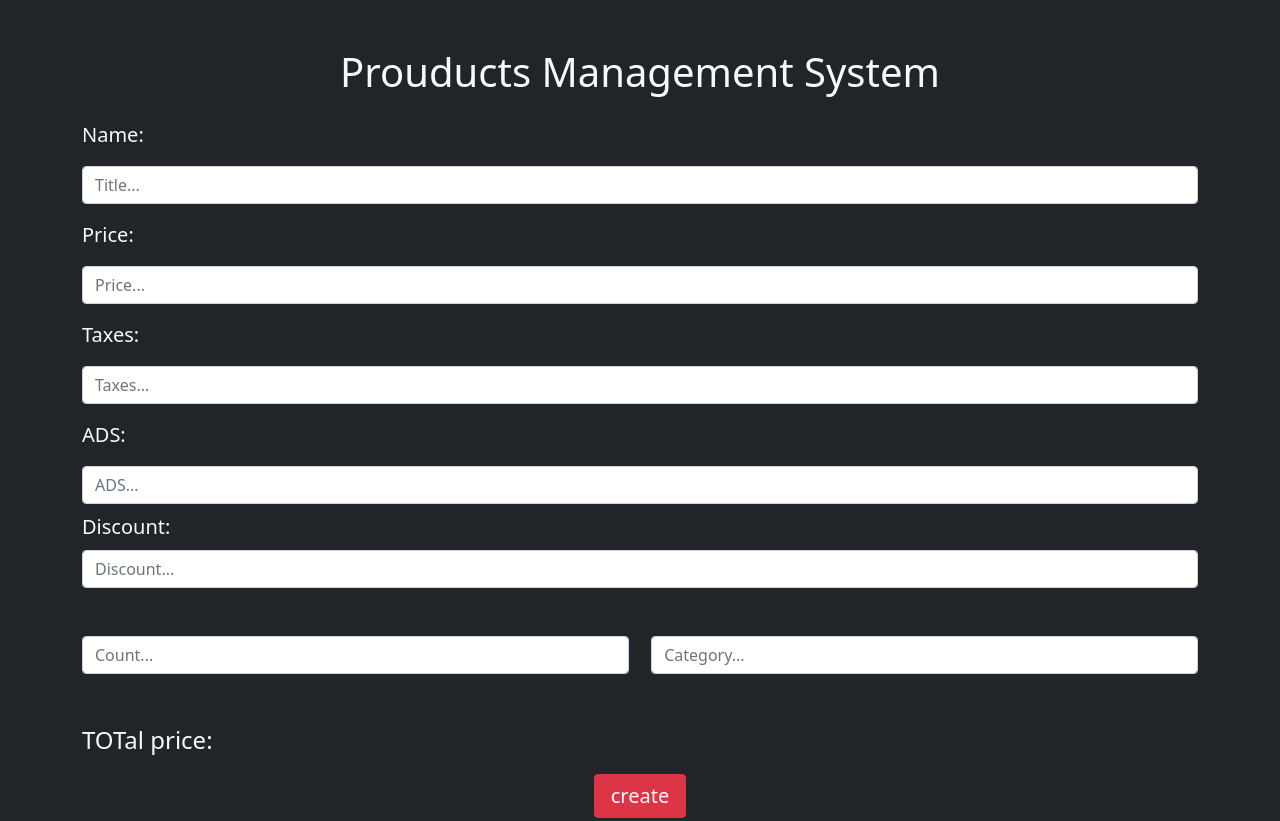
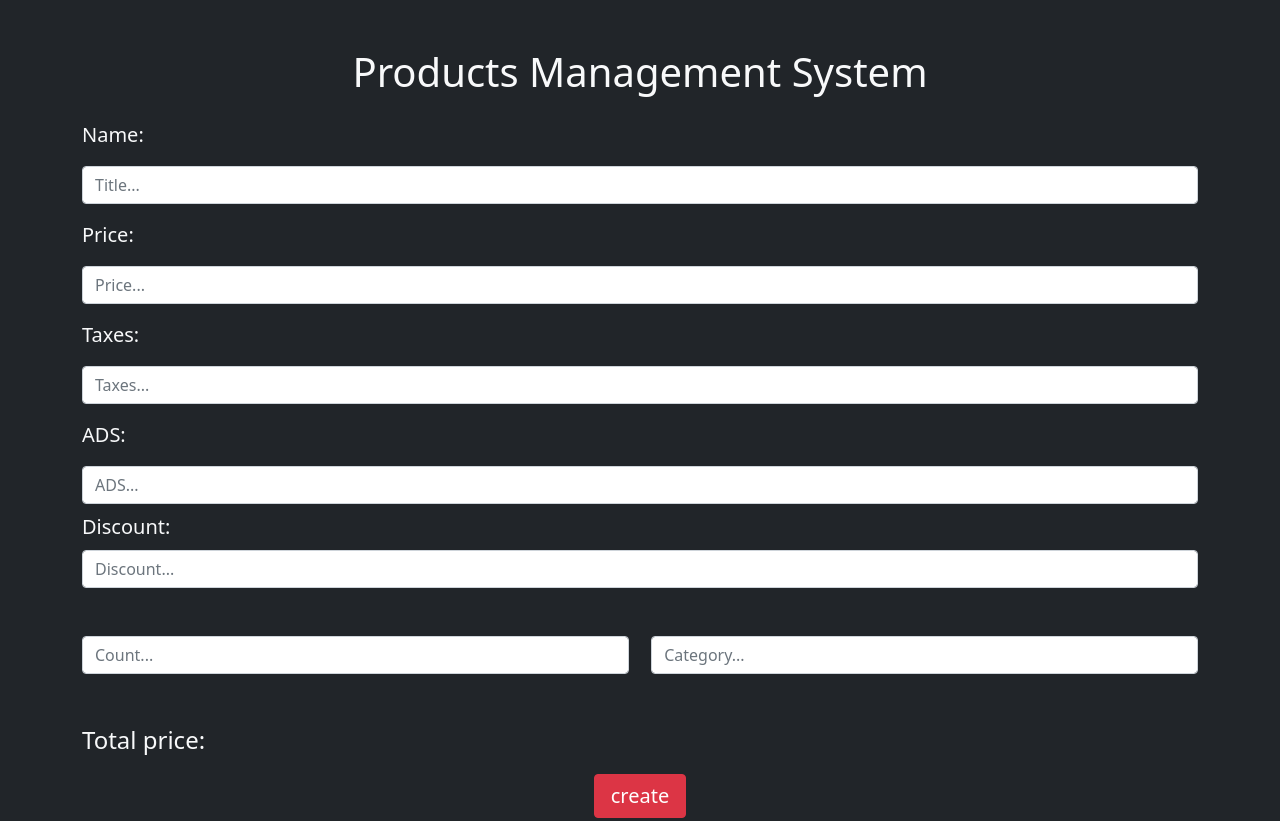
Before and after one commit to aahhmmeeddaammr/CRUDS, a plain HTML site: page index.html in a window 1280 px wide. Shown: the top 821 px of the page. Drawn offline with nearby package versions, Linux system fonts and the light colour scheme.

Commit message:
Update index.html

```diff
--- a/index.html
+++ b/index.html
@@ -11,7 +11,7 @@
 
      <header>
           <h1 class="text-center mt-5">
-               Prouducts Management System
+               Products Management System
           </h1>
      </header>
 
@@ -36,7 +36,7 @@
                </div>
 
                <div class=" my-3 fs-4">
-                    <label for="price">TOTal price:</label>
+                    <label for="price">Total price:</label>
                     <span id="smal" class=" rounded-3"></span>
                </div>
      </div>
```
